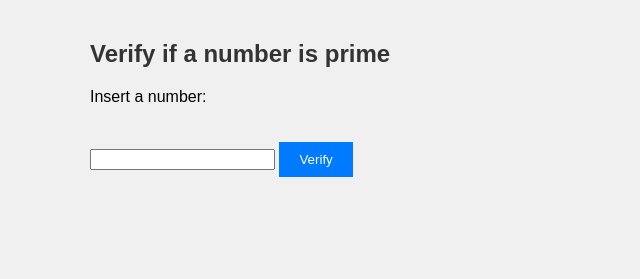
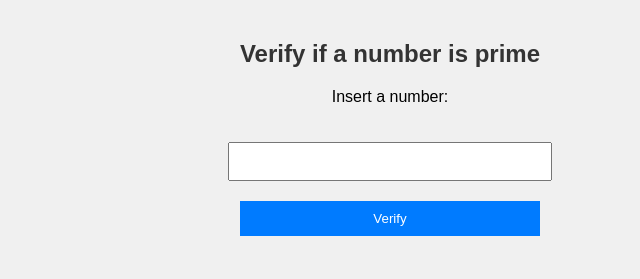
Before and after one commit to JulyCrab/IsPrimeChecker, a plain HTML site: page index.html in a window 1280 px wide. Shown: the whole page, without its empty margins (250-890 px from the left). Drawn offline with Linux system fonts and the light colour scheme.

Commit message:
Update index.html
Updates index.html to revamp the design of the website

```diff
--- a/index.html
+++ b/index.html
@@ -13,10 +13,17 @@ body {
   max-width: 600px;
   margin: 0 auto;
   padding: 20px;
+  text-align: center; /* Center the content */
 }
 
 h2 {
   color: #333;
+}
+
+input[type=number] {
+  padding: 10px;
+  margin-top: 20px;
+  width: 50%; /* Make the input field wider */
 }
 
 button {
@@ -26,6 +33,7 @@ button {
   padding: 10px 20px;
   margin-top: 20px;
   cursor: pointer;
+  width: 50%; /* Make the button wider */
 }
 
 button:hover {
@@ -41,8 +49,8 @@ button:hover {
 </head>
 <body>
 
-<!-- Cool Code over here!
-fr I don't know if someone reads this but if you do consider giving a star to my repo in Github :D -->
+<!-- Cool Code over here! -->
+
 <div class="container">
   <h2>Verify if a number is prime</h2>
 
@@ -68,7 +76,8 @@ function checkPrime() {
     isPrime = false;
   }
   else if (num > 1) {
-    for (let i = 2; i < num; i++) {
+    let sqrtNum = Math.sqrt(num); /* Optimizing the loop */
+    for (let i = 2; i <= sqrtNum; i++) {
       if (num % i == 0) {
         isPrime = false;
         break;
@@ -84,7 +93,7 @@ function checkPrime() {
 }
 </script>
 
-<!-- That's it! You reached the end '.' psst! Mind checking my GitHub repo and give it a star? -->
+<!-- That's it! You reached the end, psst! Mind checking my GitHub repo and give it a star? -->
 
 </body>
 </html>
```
